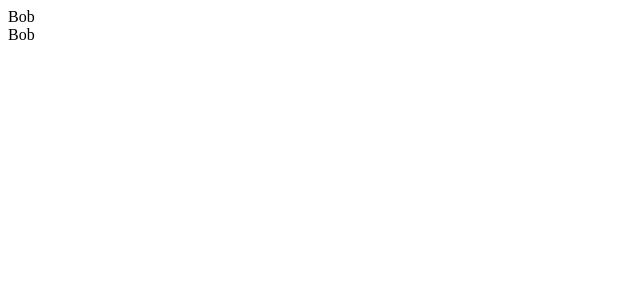
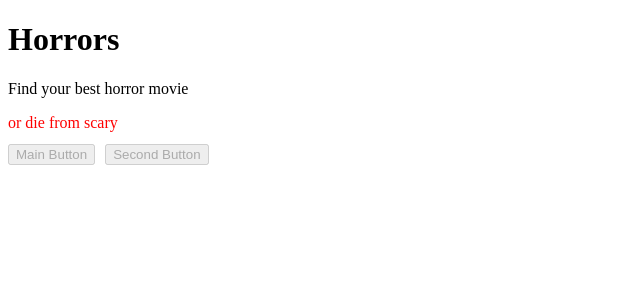
Before and after one commit to jumpeebunee/vue, a Vue app: page / in a window 1280 px wide. Shown: the top 300 px of the page, without its empty margins (0-640 px from the left). Built offline with nearby package versions, Linux system fonts and the light colour scheme.

Commit message:
Attribute Bindings

```diff
--- a/src/App.vue
+++ /dev/null
@@ -1,13 +0,0 @@
-<script>
-export default {
-  data() {
-    return {
-      name: "Bob",
-    };
-  },
-};
-</script>
-
-<template>
-  <div>{{ name }}</div>
-</template>
--- /dev/null
+++ b/src/Apps/App.vue
@@ -0,0 +1,36 @@
+<script>
+export default {
+  data() {
+    return {
+      name: "Horrors",
+      msg: "Find your best horror movie",
+      msgId: 237,
+      data: `<span style="color: red">or die from scary</span>`,
+      disabled: true,
+      secondButtonAttr: {
+        id: "secondDisabledBtn",
+        disabled: true,
+      },
+    };
+  },
+};
+</script>
+
+<template>
+  <h1 :id="msgId">{{ name }}</h1>
+  <p>{{ msg }}</p>
+  <div v-html="data"></div>
+
+  <div class="buttons">
+    <button :disabled="disabled">Main Button</button>
+    <button v-bind="secondButtonAttr">Second Button</button>
+  </div>
+</template>
+
+<style>
+.buttons {
+  display: flex;
+  margin-top: 12px;
+  gap: 10px;
+}
+</style>
--- /dev/null
+++ b/src/Apps/SecondApp.vue
@@ -0,0 +1,3 @@
+<template>
+  <div></div>
+</template>
--- a/src/main.js
+++ b/src/main.js
@@ -1,9 +1,10 @@
 import { createApp } from "vue";
-import App from "./App.vue";
+import App from "./Apps/App.vue";
 import Button from "./components/Button.vue";
+import SecondApp from "./Apps/SecondApp.vue";
 
 const app = createApp(App);
-const secondApp = createApp(App);
+const secondApp = createApp(SecondApp);
 
 // Captures errors from all descendant component
 app.config.errorHandler = (err) => {
```
